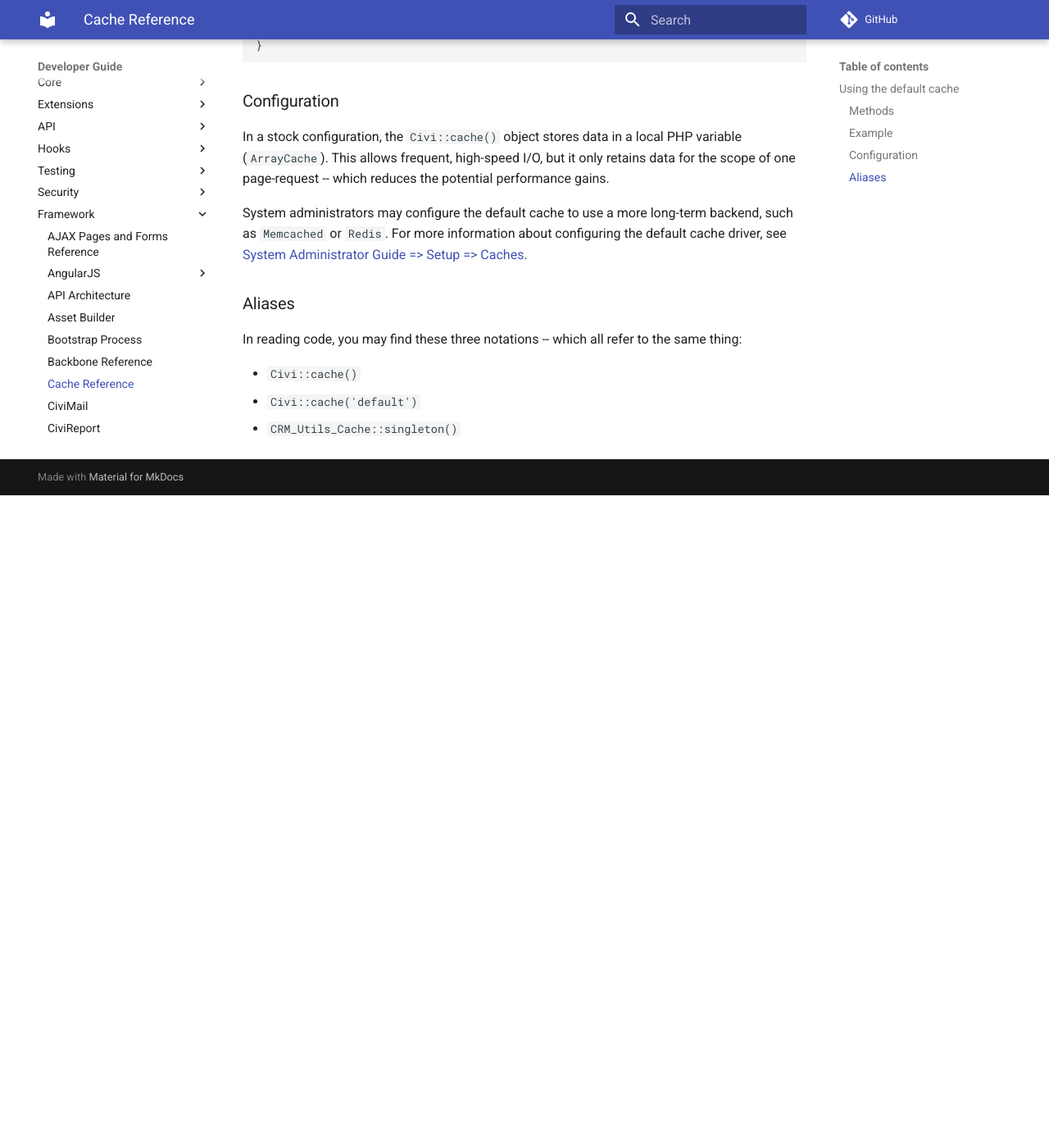
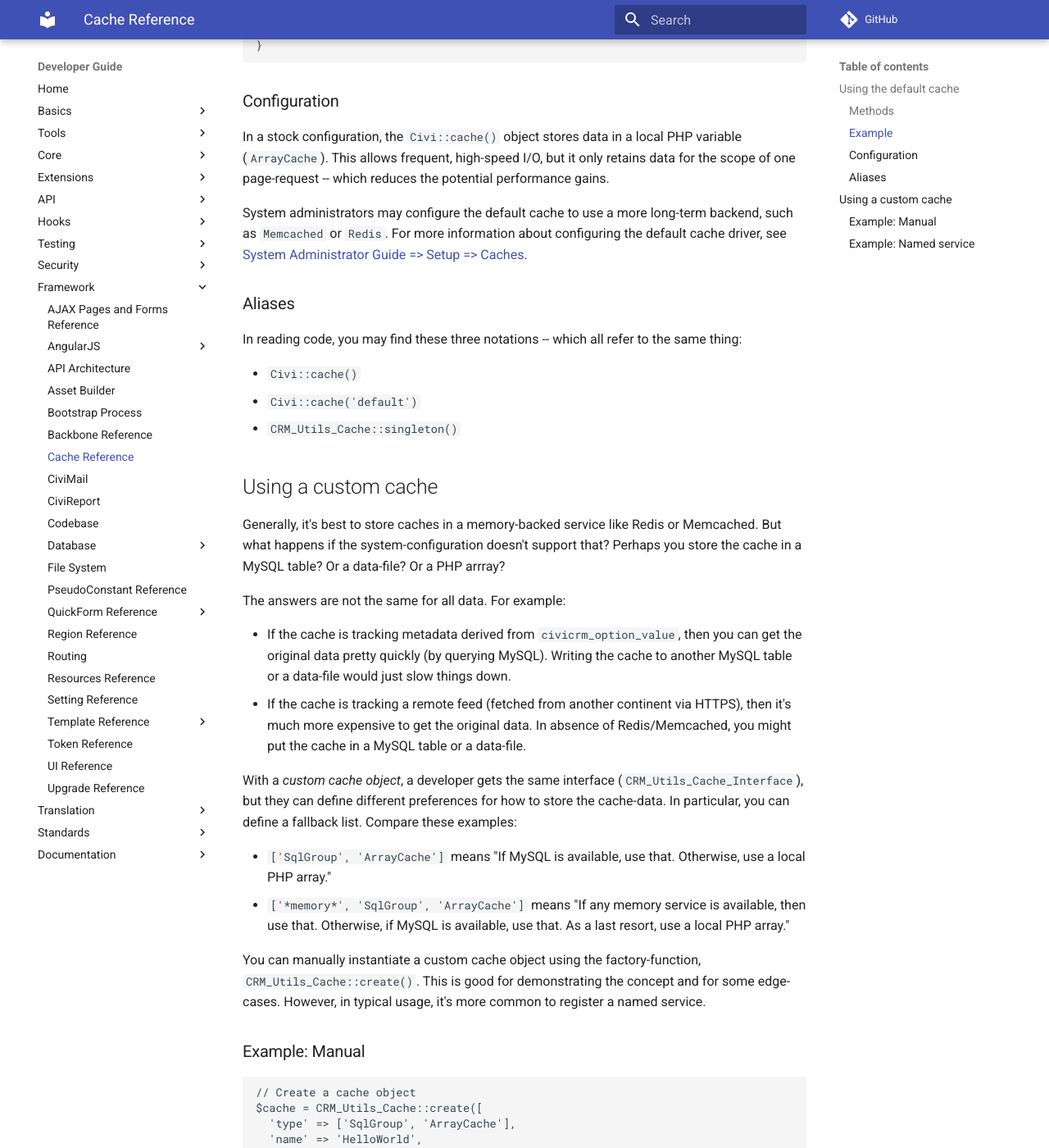
Before and after one commit to civicrm/civicrm-dev-docs, an MkDocs documentation site: the page built from docs/framework/cache.md, in a window 1280 px wide and 1400 px high, scrolled down 1115 px. Shown: the whole window at 82% size. Built offline with MkDocs 1.6.1 and Material for MkDocs 9.7.7, drawn with Linux system fonts in a browser that asks for light colours; comment, search, counter and statistics services are not loaded; old or Windows-style settings are respelled for this version of MkDocs; before the commit the page ends 1719 px from its top, so only the background shows below that; some of the changed text lies outside the part shown.

Commit message:
cache.md - Add section on custom cache objects

````diff
--- a/docs/framework/cache.md
+++ b/docs/framework/cache.md
@@ -66,3 +66,93 @@ In reading code, you may find these three notations -- which all refer to the sa
 * `Civi::cache()`
 * `Civi::cache('default')`
 * `CRM_Utils_Cache::singleton()`
+
+## Using a custom cache {:#custom}
+
+Generally, it's best to store caches in a memory-backed service like Redis or Memcached. But what happens if the system-configuration doesn't support that?
+Perhaps you store the cache in a MySQL table? Or a data-file? Or a PHP arrray?
+
+The answers are not the same for all data. For example:
+
+* If the cache is tracking metadata derived from `civicrm_option_value`, then you can get the original data pretty quickly (by querying MySQL).
+  Writing the cache to another MySQL table or a data-file would just slow things down.
+* If the cache is tracking a remote feed (fetched from another continent via HTTPS), then it's much more expensive to get the original data. In absence of
+  Redis/Memcached, you might put the cache in a MySQL table or a data-file.
+
+With a *custom cache object*, a developer gets the same interface (`CRM_Utils_Cache_Interface`), but they can define different preferences
+for how to store the cache-data. In particular, you can define a fallback list. Compare these examples:
+
+* `['SqlGroup', 'ArrayCache']` means "If MySQL is available, use that. Otherwise, use a local PHP array."
+* `['*memory*', 'SqlGroup', 'ArrayCache']` means "If any memory service is available, then use that. Otherwise, if MySQL is available, use that. As a last resort, use a local PHP array."
+
+You can manually instantiate a custom cache object using the factory-function, `CRM_Utils_Cache::create()`. This is good for demonstrating the concept and for some edge-cases. However,
+in typical usage, it's more common to register a named service.
+
+### Example: Manual
+
+```php
+// Create a cache object
+$cache = CRM_Utils_Cache::create([
+  'type' => ['SqlGroup', 'ArrayCache'],
+  'name' => 'HelloWorld',
+]);
+```
+
+A few things to notice here:
+
+* The `type` parameter is an array of preferred storage systems.
+* The `name` will be passed down to the storage system -- ensuring that different caches are stored separately.
+    * Ex: In `Memcached`/`Redis`, the `name` becomes part of the cache-key.
+    * Ex: In `SqlGroup`, the `name` corresponds to the field `civicrm_cache.group_name`.
+
+Once you have the `$cache` object, it supports all the methods of `CRM_Utils_Cache_Interface`.
+
+```php
+// Use the cache object
+$value = $cache->get('name');
+if ($value === NULL) {
+  $cache->set('name', 'Alice');
+}
+
+// Flush the contents of the cache
+$cache->flush();
+```
+
+### Example: Named service
+
+First, we define the service in `Civi\Core\Container` or `hook_civicrm_container`:
+
+```php
+$container->setDefinition("cache.hello", new Definition(
+  'CRM_Utils_Cache_Interface',
+  [[
+    'type' => ['*memory*', 'SqlGroup', 'ArrayCache'],
+    'name' => 'HelloWorld',
+  ]]
+))->setFactory('CRM_Utils_Cache::create');
+```
+
+As before, notice that:
+
+* The `type` parameter is an array of preferred storage systems. It will choose the first valid driver.
+* The `name` will be passed down to the storage system.
+* The service is an instance of `CRM_Utils_Cache_Interface`.
+
+Once the service is declared, we can get a reference to the cache in several ways:
+
+* Lookup the service with `Civi::cache('hello')`
+* Lookup the service with `Civi::service('cache.hello')`
+* Inject the service using the container's dependency-injection
+
+For example, we could use `Civi::cache('hello')` as follows:
+
+```php
+// Use the cache object
+$value = Civi::cache('hello')->get('name');
+if ($value === NULL) {
+  Civi::cache('hello')->set('name', 'Alice');
+}
+
+// Flush the contents of the cache
+Civi::cache('hello')->flush();
+```
````
